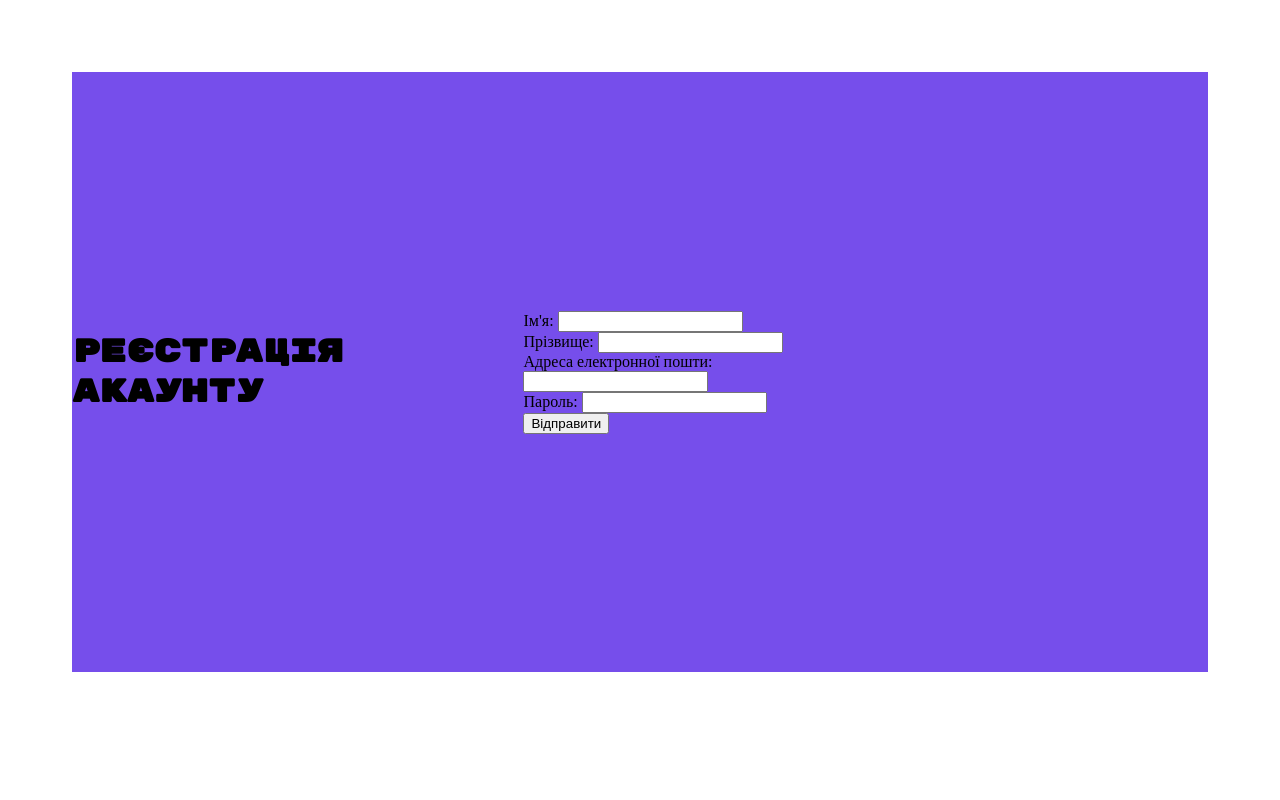
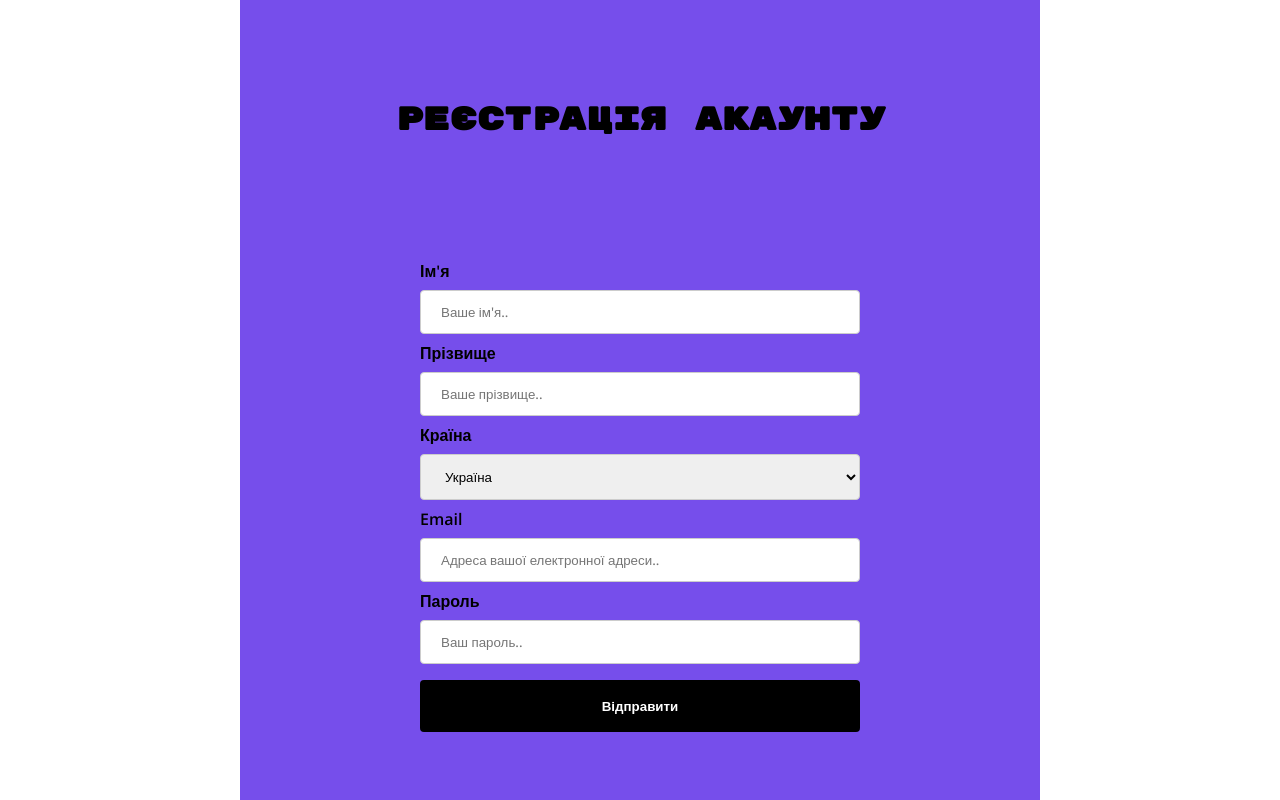
Before and after one commit to C-22-18/MyCV, a plain HTML site: page 1-5.html in a window 1280 px wide. Drawn offline with nearby package versions, Linux system fonts and the light colour scheme.

Commit message:
Update 1-5.html

```diff
--- a/1-5.html
+++ b/1-5.html
@@ -7,28 +7,92 @@
     <meta name="viewport" content="width=device-width, initial-scale=1.0" />
     <link rel="preconnect" href="https://fonts.googleapis.com">
     <link rel="preconnect" href="https://fonts.gstatic.com" crossorigin>
-    <link href="https://fonts.googleapis.com/css2?family=Rubik+Mono+One&display=swap" rel="stylesheet">
+    <link href="https://fonts.googleapis.com/css2?family=Open+Sans:wght@500;600;700&family=Rubik+Mono+One&display=swap" rel="stylesheet">
     <style>
         body {
-            padding: 5%;
+            padding: 0;
+            margin: 0;
         }
 
         .form {
-            background-color: #764EEB;
             width: 100%;
+            display: flex;
+            justify-content: center;
         }
 
         .container {
-            height: 600px;
+            background-color: #764EEB;
+            height: 100vh;
             width: 800px;
+        }
+
+        header {
+            margin: 0;
+            padding: 0;
             display: flex;
-            align-items: center;
+            justify-content: center;
+        }
+
+        .header-inner {
+            margin: 100px 0;
         }
 
         h1 {
+            margin: 0;
+            padding: 0;
             text-transform: uppercase;
             font-family: 'Rubik Mono One', sans-serif;
         }
+
+        .reg {
+            width: auto;
+            height: auto;
+            display: flex;
+            justify-content: center;
+        }
+
+        .reg-inner {
+            font-family: 'Open Sans', sans-serif;
+            font-weight: 600;
+            width: 440px;
+            padding: 20px;
+        }
+
+        input[type=text], select {
+            width: 100%;
+            padding: 12px 20px;
+            margin: 8px 0;
+            display: block;
+            border: 1px solid #ccc;
+            border-radius: 4px;
+            box-sizing: border-box;
+            font-family: 'Open Sans', sans-serif;
+            font-weight: 500;
+        }
+
+        input[type=submit] {
+            width: 100%;
+            background-color: black;
+            color: white;
+            padding: 14px 20px;
+            margin: 8px 0;
+            border: 3px solid black;
+            border-radius: 4px;
+            cursor: pointer;
+            font-family: 'Open Sans', sans-serif;
+            font-weight: 700;
+            transition: 0.25s;
+        }
+
+            input[type=submit]:hover, input[type=submit]:focus {
+                background-color: #764EEB;
+                color: black;
+            }
+
+            input[type=submit]:active {
+                background-color: black;
+                color: white;
+            }
     </style>
 </head>
 <body>
@@ -39,37 +103,45 @@
                     <h1>Реєстрація акаунту</h1>
                 </div>
             </header>
-            <form action="#" method="POST" target="_blank">
-                <!-- Атрибут action вказує, куди будуть відправлені дані після натискання кнопки "Відправити". У цьому прикладі, дані будуть відправлені на серверний скрипт process.php. -->
-                <!-- Атрибут method вказує метод, яким буде відправлено дані на сервер. GET передає дані через URL, POST передає дані через запит HTTP. Вибір методу залежить від конкретних потреб вашого додатку. -->
-                <!-- Атрибут target вказує, де відкривати результат обробки форми. У цьому прикладі, результат буде відкрито у новому вікні чи вкладці браузера (_blank). Цей атрибут не є обов'язковим і може бути використаний залежно від вашого дизайну. -->
+            <div class="reg">
+                <div class="reg-inner">
+                    <form action="#" method="POST" target="_blank">
+                        <!-- Атрибут action вказує, куди будуть відправлені дані після натискання кнопки "Відправити". -->
+                        <!-- Атрибут method вказує метод, яким буде відправлено дані на сервер. POST передає дані через запит HTTP. -->
+                        <!-- Атрибут target вказує, де відкривати результат обробки форми. Значення "_blank" буде відкривати результат у новому вікні чи вкладці браузера. -->
 
-                <label for="first_name">Ім'я:</label>
-                <input type="text" id="first_name" name="first_name" required>
-                <!-- Тег <label> використовується для створення мітки для поля введення. Атрибут for пов'язує мітку з полем введення за допомогою ідентифікатора (id) поля. Атрибут required вказує, що це поле обов'язкове для заповнення. -->
+                        <label for="name">Ім'я</label>
+                        <input type="text" id="name" name="name" placeholder="Ваше ім'я..">
+                        <!-- Тег <label> використовується для створення мітки для поля введення. Атрибут for пов'язує мітку з полем введення за допомогою ідентифікатора поля. -->
 
-                <br>
+                        <label for="surname">Прізвище</label>
+                        <input type="text" id="surnamename" name="surname" placeholder="Ваше прізвище..">
 
-                <label for="last_name">Прізвище:</label>
-                <input type="text" id="last_name" name="last_name" required>
+                        <label for="country">Країна</label>
+                        <select id="country" name="country">
+                            <option value="ua">Україна</option>
+                            <option value="us">США</option>
+                            <option value="jp">Японія</option>
+                            <option value="uk">Велика Британія</option>
+                            <option value="nd">Нідерланди</option>
+                        </select>
+                        <!-- <label> вказує на елемент <select> з ідентифікатором "country".  -->
+                        <!-- <select> - елемент для створення випадаючого списку. -->
+                        <!-- <option> визначає один варіант для вибору випадаючого списку. -->
 
-                <br>
+                        <label for="lname">Email</label>
+                        <input type="text" id="lname" name="lastname" placeholder="Адреса вашої електронної адреси..">
+                        <!-- Тип "email" використовується для введення адреси електронної пошти і автоматично перевіряє формат введеного тексту. -->
 
-                <label for="email">Адреса електронної пошти:</label>
-                <input type="email" id="email" name="email" required>
-                <!-- Тип "email" використовується для введення адреси електронної пошти і автоматично перевіряє формат введеного тексту. -->
+                        <label for="lname">Пароль</label>
+                        <input type="text" id="lname" name="lastname" placeholder="Ваш пароль..">
+                        <!-- Тип "password" використовується для введення паролю. -->
 
-                <br>
-
-                <label for="password">Пароль:</label>
-                <input type="password" id="password" name="password" required>
-                <!-- Тип "password" використовується для введення паролю. Текст, введений у цьому полі, буде прихований. -->
-
-                <br>
-
-                <input type="submit" value="Відправити">
-                <!-- Тип "submit" створює кнопку "Відправити", яка буде використовуватися для відправки форми на сервер. Текст на кнопці задається атрибутом "value". -->
-            </form>
+                        <input type="submit" value="Відправити">
+                        <!-- Тип "submit" створює кнопку "Відправити", яка буде використовуватися для відправки форми на сервер. Текст на кнопці задається атрибутом "value". -->
+                    </form>
+                </div>
+            </div>
         </div>
     </div>
 </body>
```
